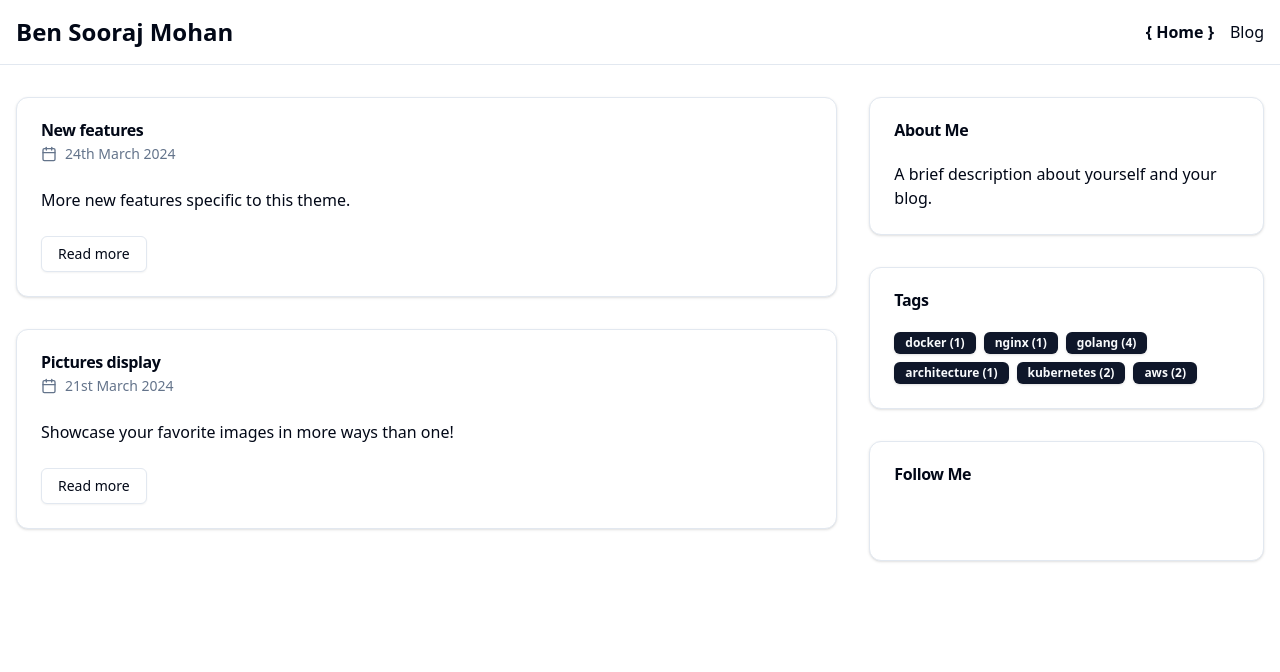
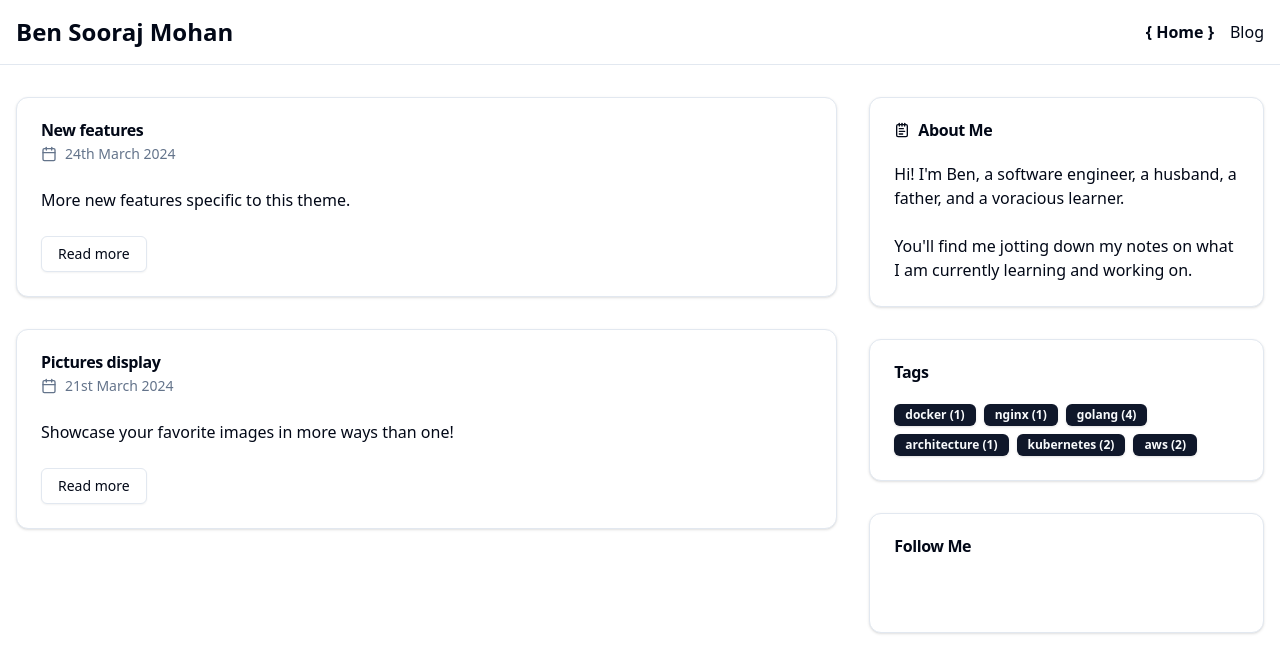
Before and after one commit to bensooraj/bensooraj.github.io, a React (Vite) app: page / in a window 1280 px wide. Shown: the top 672 px of the page. Built offline with nearby package versions, Linux system fonts and the light colour scheme; some icons are missing.

Commit message:
something about me!

```diff
--- a/src/routes/index.tsx
+++ b/src/routes/index.tsx
@@ -1,7 +1,7 @@
 import { createFileRoute, Link } from '@tanstack/react-router'
 import { Card, CardContent, CardDescription, CardFooter, CardHeader, CardTitle } from "@/components/ui/card"
 import { Button } from '@/components/ui/button'
-import { Calendar } from "lucide-react"
+import { Calendar, LucideNotepadText } from "lucide-react"
 import { SiX, SiGithub, SiLinkedin } from '@icons-pack/react-simple-icons'
 import { Badge } from '@/components/ui/badge'
 
@@ -58,10 +58,12 @@ function HomePage() {
           <div className="space-y-8">
             <Card>
               <CardHeader>
-                <CardTitle>About Me</CardTitle>
+                <CardTitle className='flex gap-2'><LucideNotepadText className='w-4 h-4' /> About Me</CardTitle>
               </CardHeader>
               <CardContent>
-                <p>A brief description about yourself and your blog.</p>
+                <p>Hi! I'm Ben, a software engineer, a husband, a father, and a voracious learner.</p>
+                <br />
+                <p>You'll find me jotting down my notes on what I am currently learning and working on.</p>
               </CardContent>
             </Card>
             <Card>
```
